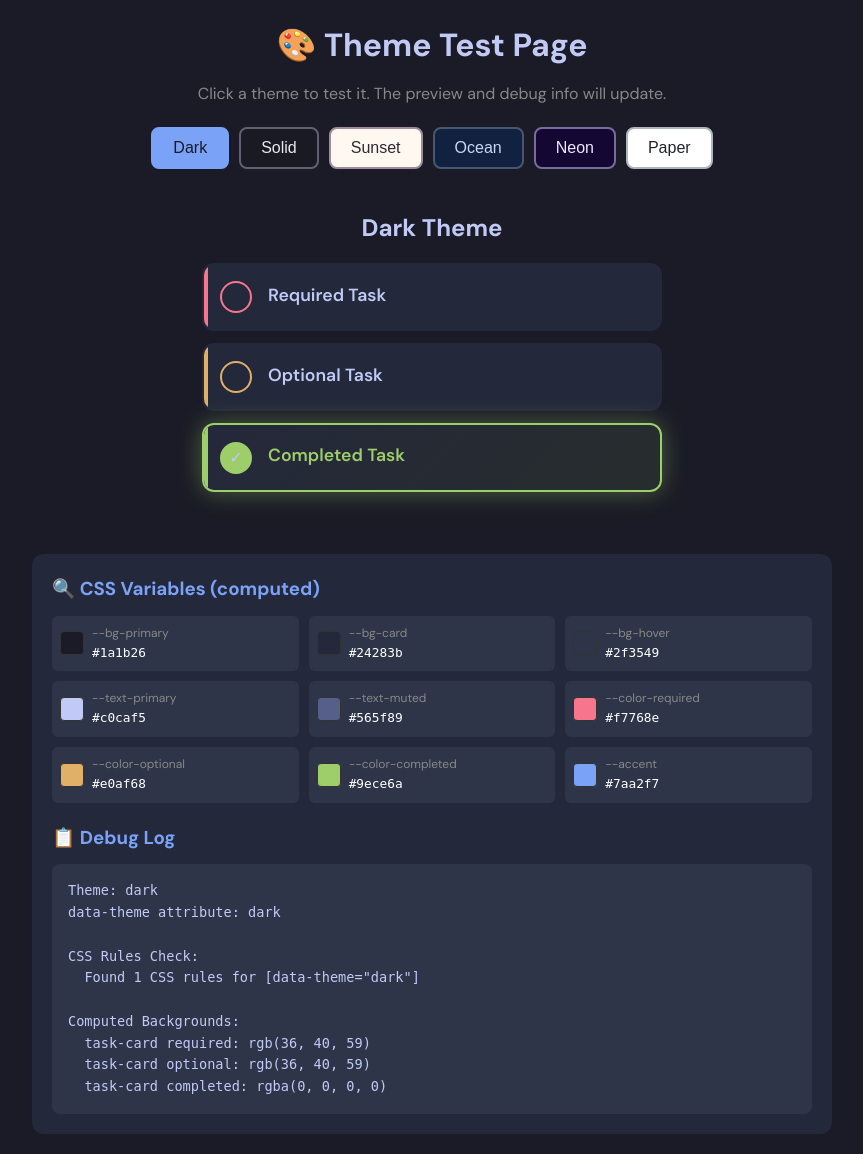
After one commit to eduardkieser/mimi_app, a FastAPI app: template backend/templates/theme_test.html in a window 1280 px wide. The commit adds this page. Shown: the whole page, without its empty margins (208-1071 px from the left). Run offline with FastAPI, Linux system fonts and the light colour scheme; the template is opened without the code that fills it, so the values that code supplies are empty.

Commit message:
Add theme test page for debugging theme issues
- /theme-test endpoint shows all themes with debug info
- Shows computed CSS variables for each theme
- Logs theme changes to console
- Uses CSS variables so the test page itself changes with themes

```diff
--- a/backend/app/main.py
+++ b/backend/app/main.py
@@ -58,6 +58,11 @@ if templates_path.exists():
         """Ilse's admin view (HTMX)."""
         return templates.TemplateResponse("admin.html", {"request": request})
 
+    @app.get("/theme-test")
+    async def theme_test_page(request: Request):
+        """Theme testing/debugging page."""
+        return templates.TemplateResponse("theme_test.html", {"request": request})
+
 
 @app.get("/health")
 def health_check():
--- a/backend/templates/admin.html
+++ b/backend/templates/admin.html
@@ -856,9 +856,15 @@
         },
 
         setTheme(newTheme) {
+          console.log('Setting theme to:', newTheme);
           this.theme = newTheme;
           localStorage.setItem('admin-theme', newTheme);
           document.documentElement.setAttribute('data-theme', newTheme);
+
+          // Debug: log computed styles
+          const computed = getComputedStyle(document.body);
+          console.log('--bg-primary:', computed.getPropertyValue('--bg-primary'));
+          console.log('body background:', computed.backgroundColor);
         },
 
         // Drag and drop state
--- /dev/null
+++ b/backend/templates/theme_test.html
@@ -0,0 +1,269 @@
+<!DOCTYPE html>
+<html lang="en">
+<head>
+  <meta charset="UTF-8">
+  <meta name="viewport" content="width=device-width, initial-scale=1.0">
+  <title>Theme Test - Mimi.Today</title>
+  <link rel="preconnect" href="https://fonts.googleapis.com">
+  <link href="https://fonts.googleapis.com/css2?family=DM+Sans:wght@400;500;600;700&display=swap" rel="stylesheet">
+  <link rel="stylesheet" href="/static/styles.css">
+  <script>
+    // Set initial theme
+    document.documentElement.setAttribute('data-theme', 'dark');
+  </script>
+  <style>
+    body {
+      font-family: 'DM Sans', sans-serif;
+      padding: 20px;
+      /* Use CSS variable so themes work */
+      background: var(--bg-primary);
+      color: var(--text-primary);
+      transition: background 0.3s, color 0.3s;
+    }
+    h1 {
+      text-align: center;
+      margin-bottom: 10px;
+    }
+    .instructions {
+      text-align: center;
+      color: #888;
+      margin-bottom: 20px;
+    }
+    .theme-buttons {
+      display: flex;
+      justify-content: center;
+      gap: 10px;
+      margin-bottom: 20px;
+      flex-wrap: wrap;
+    }
+    .theme-btn {
+      padding: 10px 20px;
+      border: 2px solid var(--text-muted);
+      background: var(--bg-card);
+      color: var(--text-primary);
+      border-radius: 8px;
+      cursor: pointer;
+      font-size: 1rem;
+      transition: all 0.2s;
+    }
+    .theme-btn:hover {
+      border-color: var(--accent);
+    }
+    .theme-btn.active {
+      border-color: var(--accent);
+      background: var(--accent);
+      color: var(--bg-primary);
+    }
+    .preview-container {
+      max-width: 500px;
+      margin: 0 auto;
+      padding: 20px;
+      background: var(--bg-primary);
+      border-radius: 16px;
+      transition: background 0.3s;
+    }
+    .preview-container h2 {
+      color: var(--text-primary);
+      margin-bottom: 16px;
+      text-align: center;
+    }
+    .task-card {
+      margin-bottom: 12px;
+    }
+    .debug-panel {
+      margin-top: 30px;
+      padding: 20px;
+      background: var(--bg-card);
+      border-radius: 12px;
+      max-width: 800px;
+      margin-left: auto;
+      margin-right: auto;
+    }
+    .debug-panel h3 {
+      margin-bottom: 12px;
+      color: var(--accent);
+    }
+    .debug-panel pre {
+      background: var(--bg-hover);
+      padding: 16px;
+      border-radius: 8px;
+      overflow-x: auto;
+      font-size: 0.85rem;
+      color: var(--text-primary);
+      white-space: pre-wrap;
+    }
+    .var-grid {
+      display: grid;
+      grid-template-columns: repeat(auto-fill, minmax(200px, 1fr));
+      gap: 10px;
+      margin-top: 10px;
+    }
+    .var-item {
+      display: flex;
+      align-items: center;
+      gap: 8px;
+      padding: 8px;
+      background: var(--bg-hover);
+      border-radius: 6px;
+    }
+    .var-swatch {
+      width: 24px;
+      height: 24px;
+      border-radius: 4px;
+      border: 1px solid #333;
+    }
+    .var-name {
+      font-size: 0.75rem;
+      color: #888;
+    }
+    .var-value {
+      font-size: 0.8rem;
+      color: #fff;
+      font-family: monospace;
+    }
+  </style>
+</head>
+<body>
+  <h1>🎨 Theme Test Page</h1>
+  <p class="instructions">Click a theme to test it. The preview and debug info will update.</p>
+
+  <div class="theme-buttons">
+    <button class="theme-btn" data-theme="dark" onclick="switchTheme('dark')">Dark</button>
+    <button class="theme-btn" data-theme="solid" onclick="switchTheme('solid')">Solid</button>
+    <button class="theme-btn" data-theme="sunset" onclick="switchTheme('sunset')">Sunset</button>
+    <button class="theme-btn" data-theme="ocean" onclick="switchTheme('ocean')">Ocean</button>
+    <button class="theme-btn" data-theme="neon" onclick="switchTheme('neon')">Neon</button>
+    <button class="theme-btn" data-theme="paper" onclick="switchTheme('paper')">Paper</button>
+  </div>
+
+  <div class="preview-container" id="preview">
+    <h2 id="theme-name">Select a theme</h2>
+    <div class="task-card required" style="padding: 16px; border-radius: 12px;">
+      <div class="task-content">
+        <div class="task-checkbox"></div>
+        <div class="task-info">
+          <div class="task-title">Required Task</div>
+        </div>
+      </div>
+    </div>
+    <div class="task-card optional" style="padding: 16px; border-radius: 12px;">
+      <div class="task-content">
+        <div class="task-checkbox"></div>
+        <div class="task-info">
+          <div class="task-title">Optional Task</div>
+        </div>
+      </div>
+    </div>
+    <div class="task-card completed" style="padding: 16px; border-radius: 12px;">
+      <div class="task-content">
+        <div class="task-checkbox">✓</div>
+        <div class="task-info">
+          <div class="task-title">Completed Task</div>
+        </div>
+      </div>
+    </div>
+  </div>
+
+  <div class="debug-panel">
+    <h3>🔍 CSS Variables (computed)</h3>
+    <div class="var-grid" id="var-grid"></div>
+
+    <h3 style="margin-top: 20px;">📋 Debug Log</h3>
+    <pre id="debug-log">Click a theme to see debug info...</pre>
+  </div>
+
+  <script>
+    let currentTheme = null;
+
+    function switchTheme(theme) {
+      currentTheme = theme;
+
+      // Set theme on html element (how the app does it)
+      document.documentElement.setAttribute('data-theme', theme);
+
+      // Update button states
+      document.querySelectorAll('.theme-btn').forEach(btn => {
+        btn.classList.toggle('active', btn.dataset.theme === theme);
+      });
+
+      // Update preview title
+      document.getElementById('theme-name').textContent = theme.charAt(0).toUpperCase() + theme.slice(1) + ' Theme';
+
+      // Update debug info
+      updateDebugInfo(theme);
+    }
+
+    function updateDebugInfo(theme) {
+      const container = document.getElementById('preview');
+      const styles = getComputedStyle(container);
+
+      const vars = [
+        '--bg-primary',
+        '--bg-card',
+        '--bg-hover',
+        '--text-primary',
+        '--text-muted',
+        '--color-required',
+        '--color-optional',
+        '--color-completed',
+        '--accent'
+      ];
+
+      // Update variable grid
+      const grid = document.getElementById('var-grid');
+      grid.innerHTML = vars.map(v => {
+        const value = styles.getPropertyValue(v).trim();
+        return `
+          <div class="var-item">
+            <div class="var-swatch" style="background: ${value || '#000'}"></div>
+            <div>
+              <div class="var-name">${v}</div>
+              <div class="var-value">${value || '(not set)'}</div>
+            </div>
+          </div>
+        `;
+      }).join('');
+
+      // Update debug log
+      const log = document.getElementById('debug-log');
+      let logText = `Theme: ${theme}\n`;
+      logText += `data-theme attribute: ${document.documentElement.getAttribute('data-theme')}\n\n`;
+
+      // Check CSS rules
+      logText += `CSS Rules Check:\n`;
+      let ruleCount = 0;
+      try {
+        for (let sheet of document.styleSheets) {
+          try {
+            for (let rule of sheet.cssRules) {
+              if (rule.selectorText && rule.selectorText.includes(`[data-theme="${theme}"]`)) {
+                ruleCount++;
+              }
+            }
+          } catch (e) {
+            // CORS issue with external sheets
+          }
+        }
+      } catch (e) {
+        logText += `  Error: ${e.message}\n`;
+      }
+      logText += `  Found ${ruleCount} CSS rules for [data-theme="${theme}"]\n\n`;
+
+      // Check computed backgrounds
+      const cards = container.querySelectorAll('.task-card');
+      logText += `Computed Backgrounds:\n`;
+      cards.forEach((card, i) => {
+        const cardStyles = getComputedStyle(card);
+        const bg = cardStyles.backgroundColor;
+        const classes = card.className;
+        logText += `  ${classes}: ${bg}\n`;
+      });
+
+      log.textContent = logText;
+    }
+
+    // Start with dark theme
+    switchTheme('dark');
+  </script>
+</body>
+</html>
```
